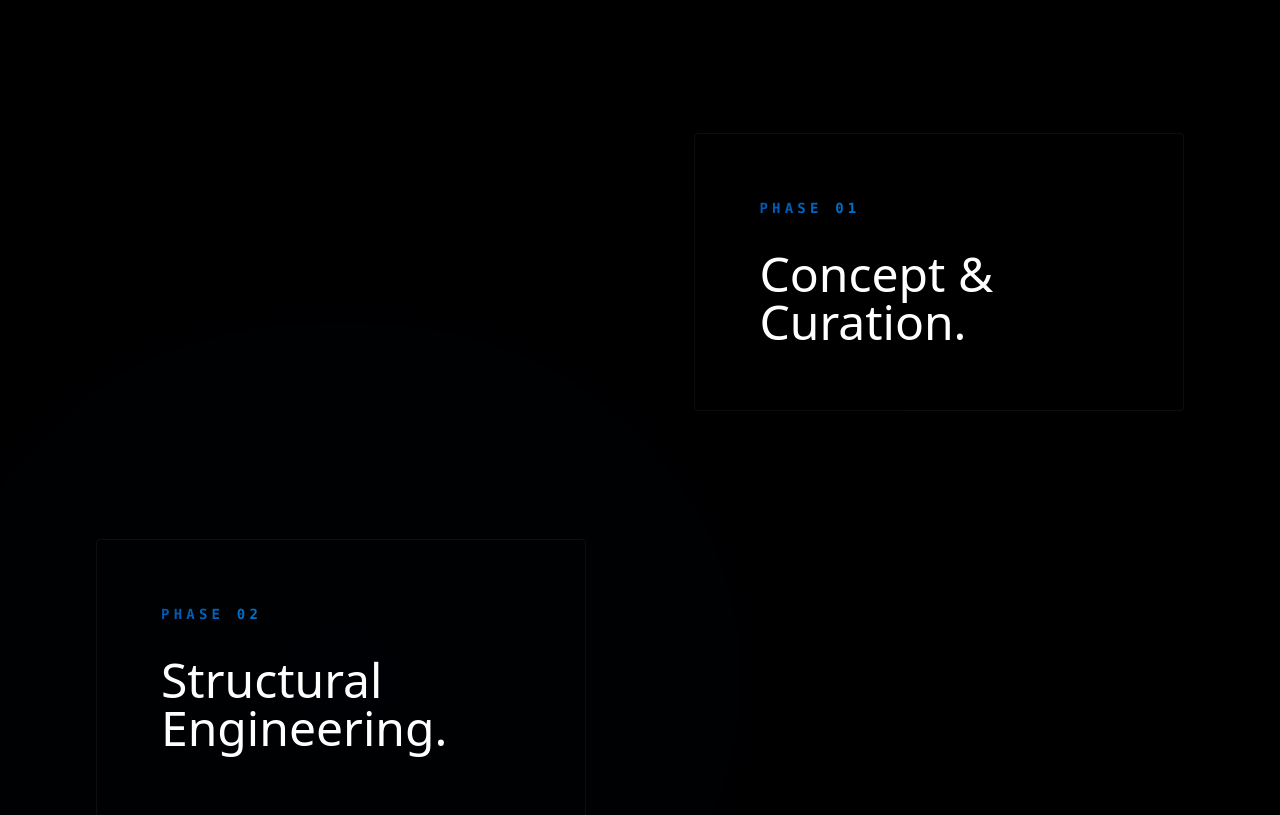
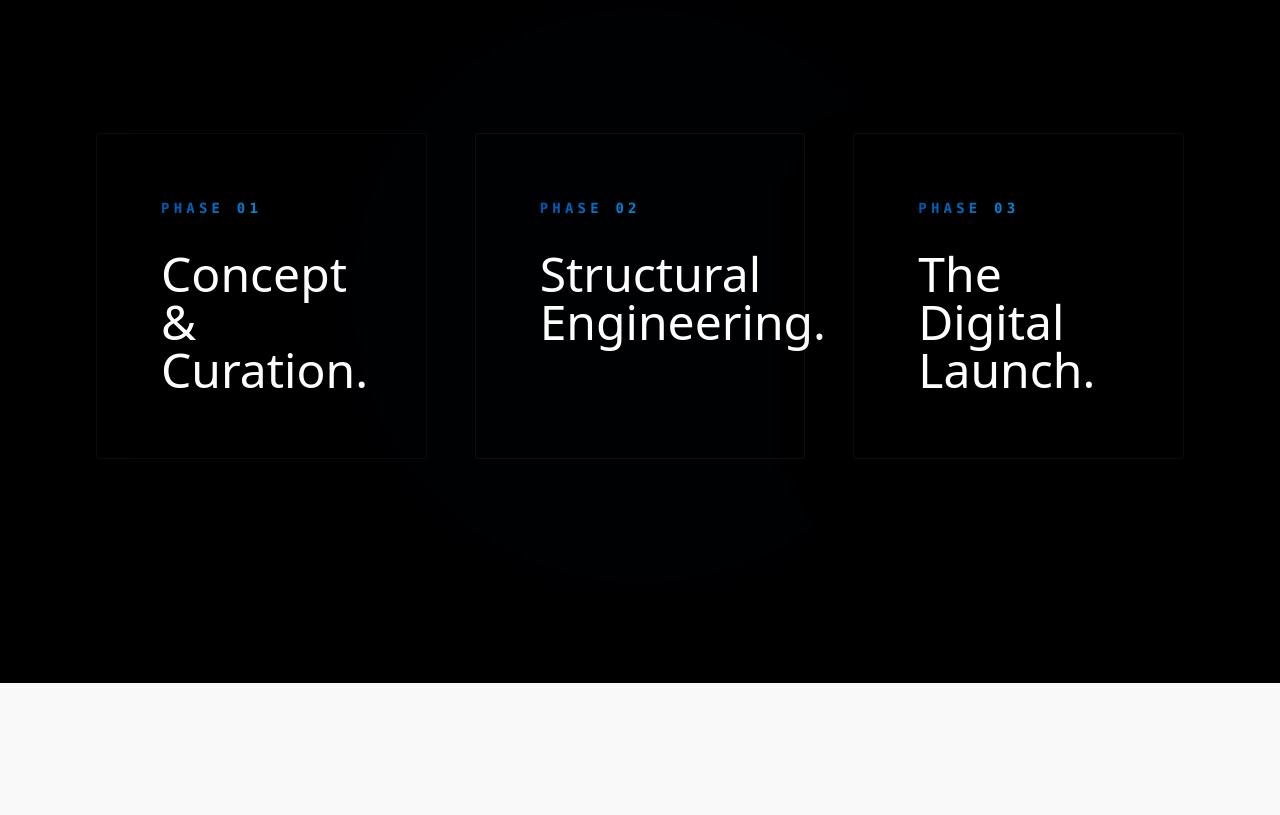
Before and after one commit to jcdelport/website, a Next.js app: page / in a window 1280 px wide. Shown: the part 2700-3515 px from the top of the page. Built offline with nearby package versions, Linux system fonts and the light colour scheme; a web font is replaced by a local one.

Commit message:
UI: Align Turnkey cards into a strict horizontal grid

```diff
--- a/src/app/page.tsx
+++ b/src/app/page.tsx
@@ -208,24 +208,24 @@ export default function Home() {
             </p>
         </div>
 
-        {/* Staggered Vertical Cards using Asymmetric Placement */}
-        <div className="max-w-7xl mx-auto flex flex-col gap-32 relative z-10">
+        {/* Aligned Grid Layout */}
+        <div className="max-w-[90vw] mx-auto grid grid-cols-1 md:grid-cols-3 gap-8 md:gap-12 relative z-10 w-full">
 
-           <div className="relative w-full md:w-[45%] ml-auto bg-black/60 backdrop-blur-md p-16 float-img-wrapper shadow-[0_30px_60px_-15px_rgba(0,0,0,0.8)] border border-white/5 rounded-sm">
+           <div className="relative w-full bg-black/60 backdrop-blur-md p-12 lg:p-16 float-img-wrapper shadow-[0_30px_60px_-15px_rgba(0,0,0,0.8)] border border-white/5 rounded-sm flex flex-col justify-start">
              <span className="font-mono text-sm uppercase tracking-[0.3em] font-bold text-transparent bg-clip-text bg-gradient-to-r from-[#0056B3] to-[#00BFFF] mb-8 block">Phase 01</span>
-             <h3 className="text-5xl font-serif leading-[1]">Concept &amp; Curation.</h3>
+             <h3 className="text-4xl lg:text-5xl font-serif leading-[1]">Concept &amp; Curation.</h3>
            </div>
 
-           <div className="relative w-full md:w-[45%] mr-auto bg-black/60 backdrop-blur-md p-16 float-img-wrapper shadow-[0_30px_60px_-15px_rgba(0,0,0,0.8)] border border-white/5 rounded-sm">
+           <div className="relative w-full bg-black/60 backdrop-blur-md p-12 lg:p-16 float-img-wrapper shadow-[0_30px_60px_-15px_rgba(0,0,0,0.8)] border border-white/5 rounded-sm flex flex-col justify-start">
              {/* 10% Radial Glow applied to cards for subtle depth */}
              <div className="absolute inset-0 bg-[#0056B3] blur-[150px] opacity-[0.05] -z-10 rounded-full scale-150"></div>
              <span className="font-mono text-sm uppercase tracking-[0.3em] font-bold text-transparent bg-clip-text bg-gradient-to-r from-[#0056B3] to-[#00BFFF] mb-8 block">Phase 02</span>
-             <h3 className="text-5xl font-serif leading-[1]">Structural Engineering.</h3>
+             <h3 className="text-4xl lg:text-5xl font-serif leading-[1]">Structural Engineering.</h3>
            </div>
 
-           <div className="relative w-full md:w-[45%] ml-auto bg-black/60 backdrop-blur-md p-16 float-img-wrapper shadow-[0_30px_60px_-15px_rgba(0,0,0,0.8)] border border-white/5 rounded-sm">
+           <div className="relative w-full bg-black/60 backdrop-blur-md p-12 lg:p-16 float-img-wrapper shadow-[0_30px_60px_-15px_rgba(0,0,0,0.8)] border border-white/5 rounded-sm flex flex-col justify-start">
              <span className="font-mono text-sm uppercase tracking-[0.3em] font-bold text-transparent bg-clip-text bg-gradient-to-r from-[#0056B3] to-[#00BFFF] mb-8 block">Phase 03</span>
-             <h3 className="text-5xl font-serif leading-[1]">The Digital Launch.</h3>
+             <h3 className="text-4xl lg:text-5xl font-serif leading-[1]">The Digital Launch.</h3>
            </div>
 
         </div>
```
